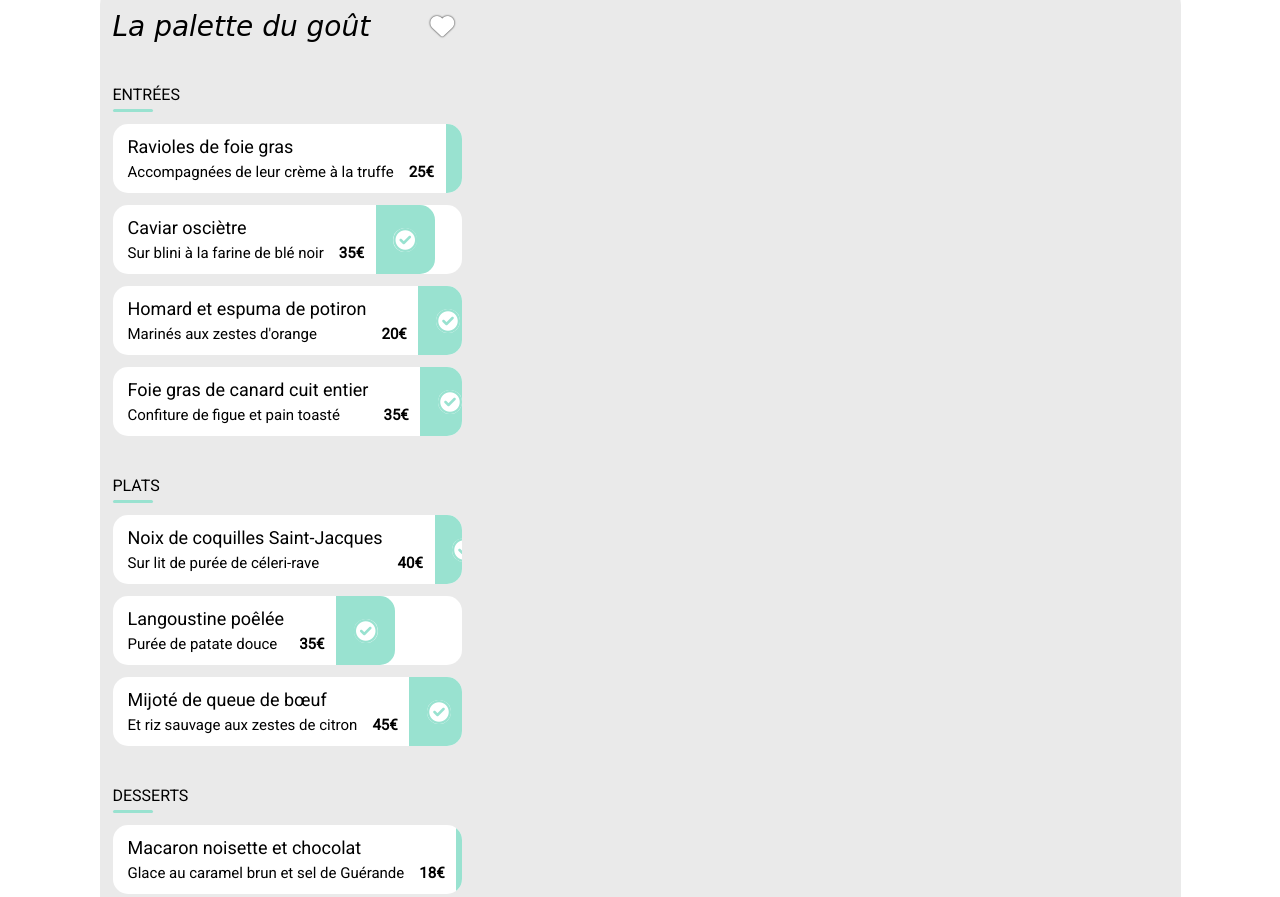
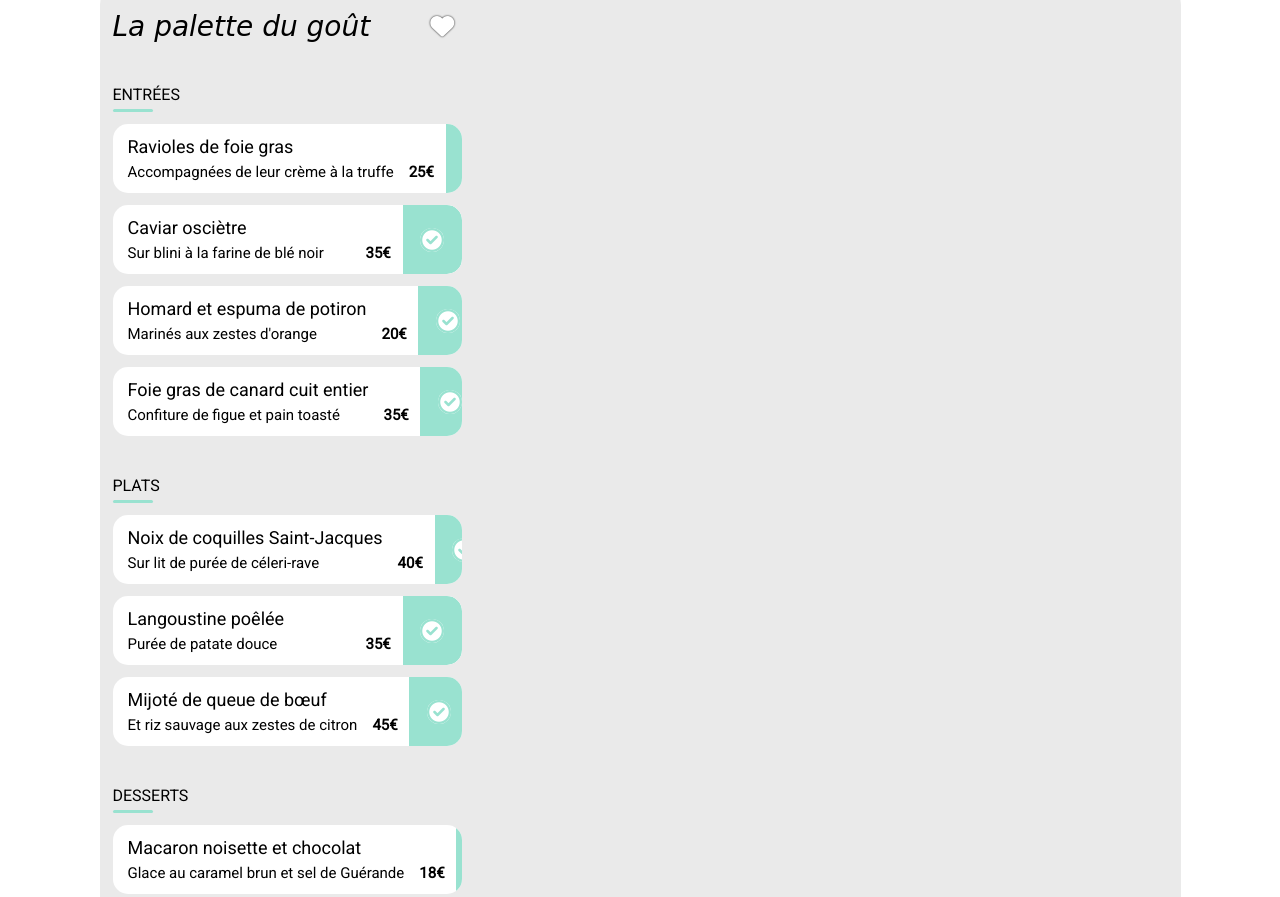
Before and after one commit to Stanislas-Mainguy/ohmyfood-mobile-first, a website: page html_restaurants/La_note.html in a window 1280 px wide. Shown: the part 1048-1945 px from the top of the page. Drawn offline with Linux system fonts and the light colour scheme; a web font is replaced by a local one.

Commit message:
changement

```diff
--- a/SASS/Layout/_main.scss
+++ b/SASS/Layout/_main.scss
@@ -213,14 +213,18 @@ nav {
                                     flex-direction: column;
                                     justify-content: space-between;
                                     padding: 12px 15px;
-                                    text-overflow: ellipsis;
-                                    white-space: nowrap;
+                                    width: 300px;
+
                                         h4 {
                                             font-weight: 500;
+                                            text-overflow: ellipsis;
+                                            white-space: nowrap;
                                         }
                                         p {
                                             font-weight: 300;
                                             font-size: 15px;
+                                            text-overflow: ellipsis;
+                                            white-space: nowrap;
 
                                         }
                                 }
```
Also changed, not shown: Css/style.css, 1 other file.
